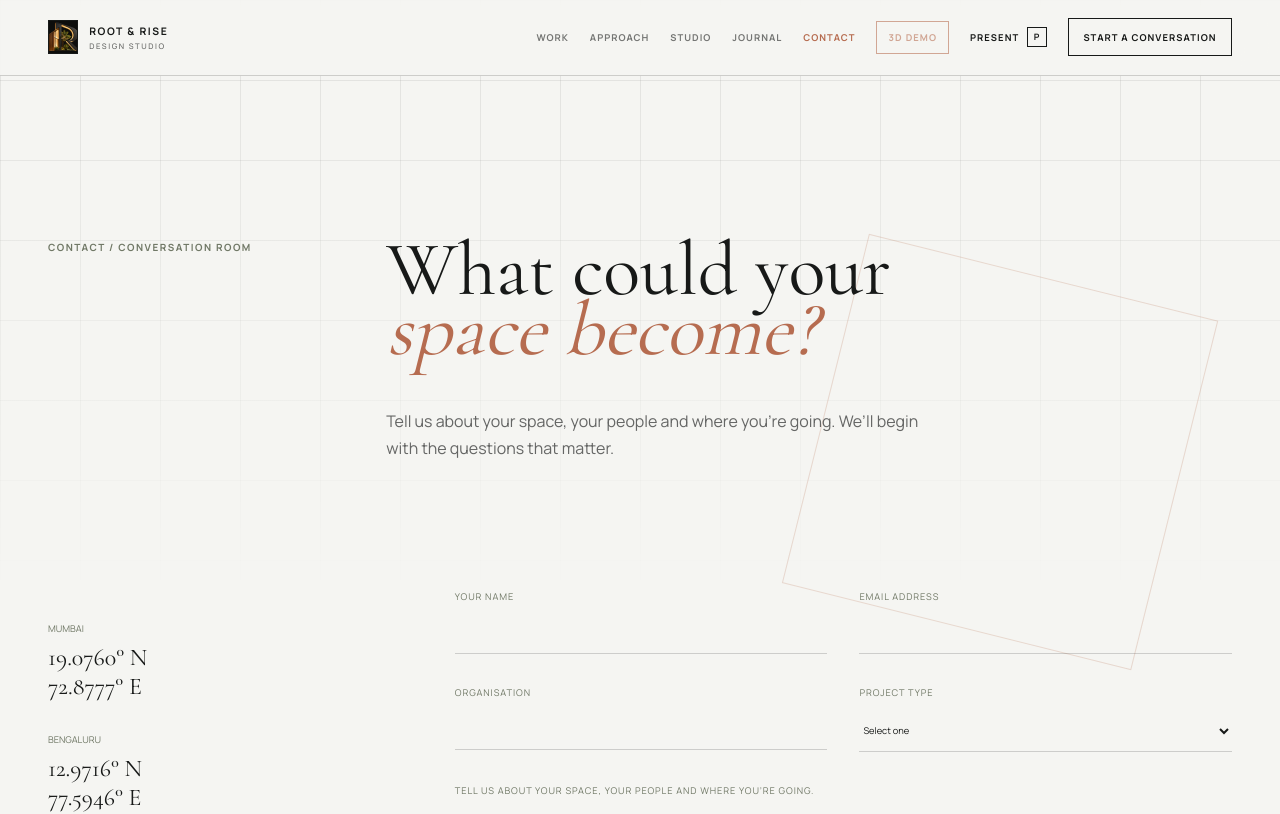
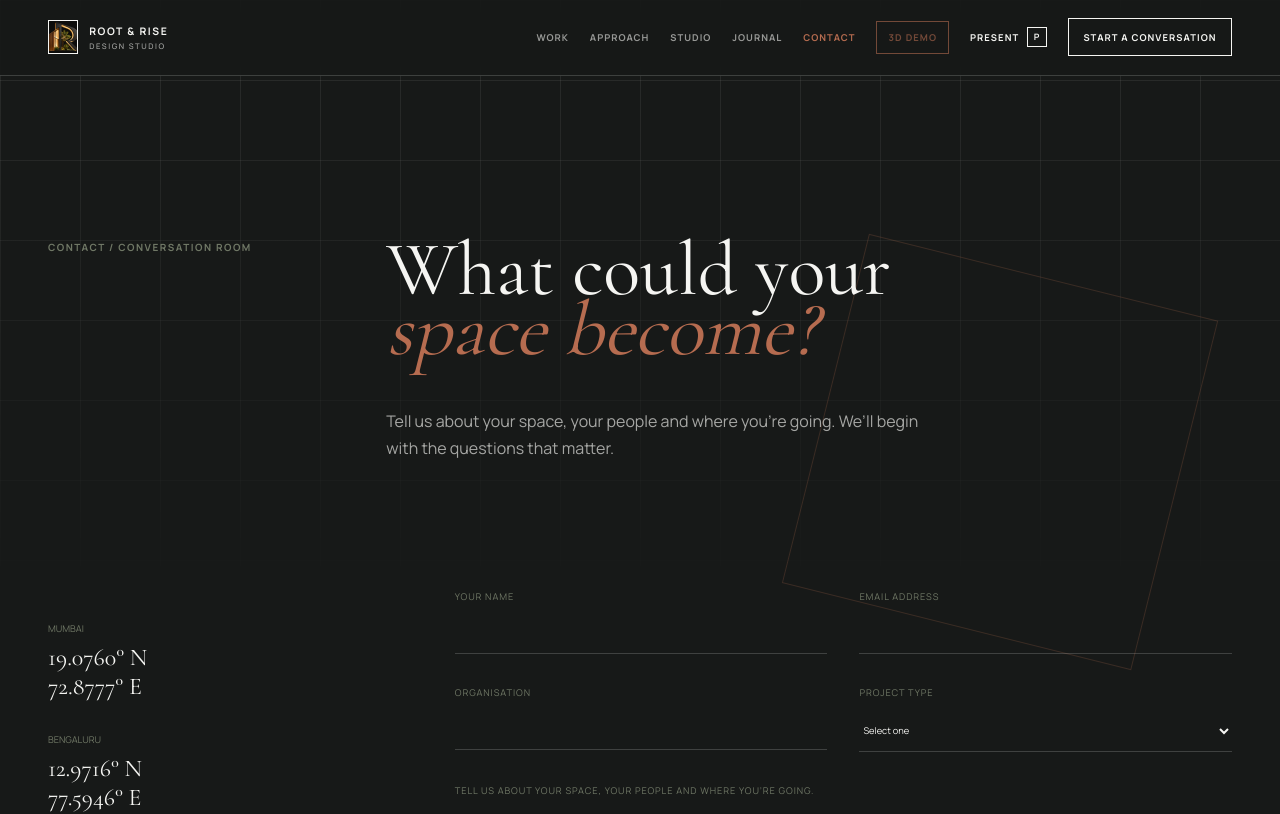
Before and after one commit to pranavv1210/rootandrisedesignstudio, a Next.js app: page /contact in a window 1280 px wide. Shown: the top 814 px of the page. Built offline with nearby package versions, Linux system fonts and the light colour scheme.

Commit message:
Unify page theme and refine campus flythrough

```diff
--- a/src/app/globals.css
+++ b/src/app/globals.css
@@ -81,8 +81,9 @@ button {
   align-items: center;
   justify-content: space-between;
   padding: 1.15rem 3rem;
-  border-bottom: 1px solid var(--line);
-  background: rgba(245, 245, 242, 0.9);
+  color: var(--paper);
+  border-bottom: 1px solid var(--night-line);
+  background: rgba(23, 25, 24, 0.9);
   backdrop-filter: blur(16px);
 }
 .nav--home {
@@ -1524,6 +1525,8 @@ button {
 .subpage,
 .case {
   padding-top: 7rem;
+  background: var(--ink);
+  color: var(--paper);
 }
 .page-head {
   display: grid;
@@ -3326,8 +3329,8 @@ button {
   height: 75vh;
   opacity: 0.5;
   background-image:
-    linear-gradient(var(--line) 1px, transparent 1px),
-    linear-gradient(90deg, var(--line) 1px, transparent 1px);
+    linear-gradient(var(--night-line) 1px, transparent 1px),
+    linear-gradient(90deg, var(--night-line) 1px, transparent 1px);
   background-size: 6.25vw 6.25vw;
   mask-image: linear-gradient(#000, transparent);
 }
@@ -3346,6 +3349,71 @@ button {
 .page-head {
   position: relative;
 }
+
+/* Secondary pages share the landing page's charcoal studio palette. */
+.subpage .page-head p,
+.subpage .work-archive p,
+.subpage .studio-story p,
+.subpage .journal p,
+.case .case-head p,
+.case .case-story p {
+  color: rgba(245, 245, 242, 0.64);
+}
+.subpage .approach-map,
+.subpage .team-grid,
+.subpage .studio-team,
+.subpage .testimonial-grid {
+  background: var(--night-line);
+}
+.subpage .approach-map > div,
+.subpage .team-grid > article,
+.subpage .studio-team article,
+.subpage .testimonial-grid article {
+  background: #202320;
+}
+.subpage .approach-map > div:hover,
+.subpage .studio-team article:hover,
+.subpage .testimonial-grid article:hover {
+  background: #2a2e29;
+}
+.subpage .approach-map p,
+.subpage .testimonial-grid footer small {
+  color: rgba(245, 245, 242, 0.58);
+}
+.subpage .team-portrait {
+  background: #2a2e29;
+}
+.subpage .journal-drawing {
+  background: #242824;
+}
+.subpage .journal-drawing i {
+  border-color: rgba(245, 245, 242, 0.6);
+}
+.subpage .journal-drawing i:nth-child(2) {
+  border-color: var(--clay);
+}
+.subpage .testimonial-grid footer,
+.case .case-head dl > div,
+.case .case-story > div {
+  border-color: var(--night-line);
+}
+.subpage .contact-form input,
+.subpage .contact-form textarea,
+.subpage .contact-form select {
+  border-color: var(--night-line);
+  color: var(--paper);
+}
+.subpage .contact-form select option {
+  background: var(--ink);
+  color: var(--paper);
+}
+.subpage .contact-form > button {
+  border-color: var(--clay);
+  background: var(--clay);
+}
+.subpage .form-success {
+  background: #242824;
+}
 .approach-map > div,
 .studio-team article,
 .journal article,
```
Also changed, not shown: public/zencore/index.html (+7 -6 lines).
